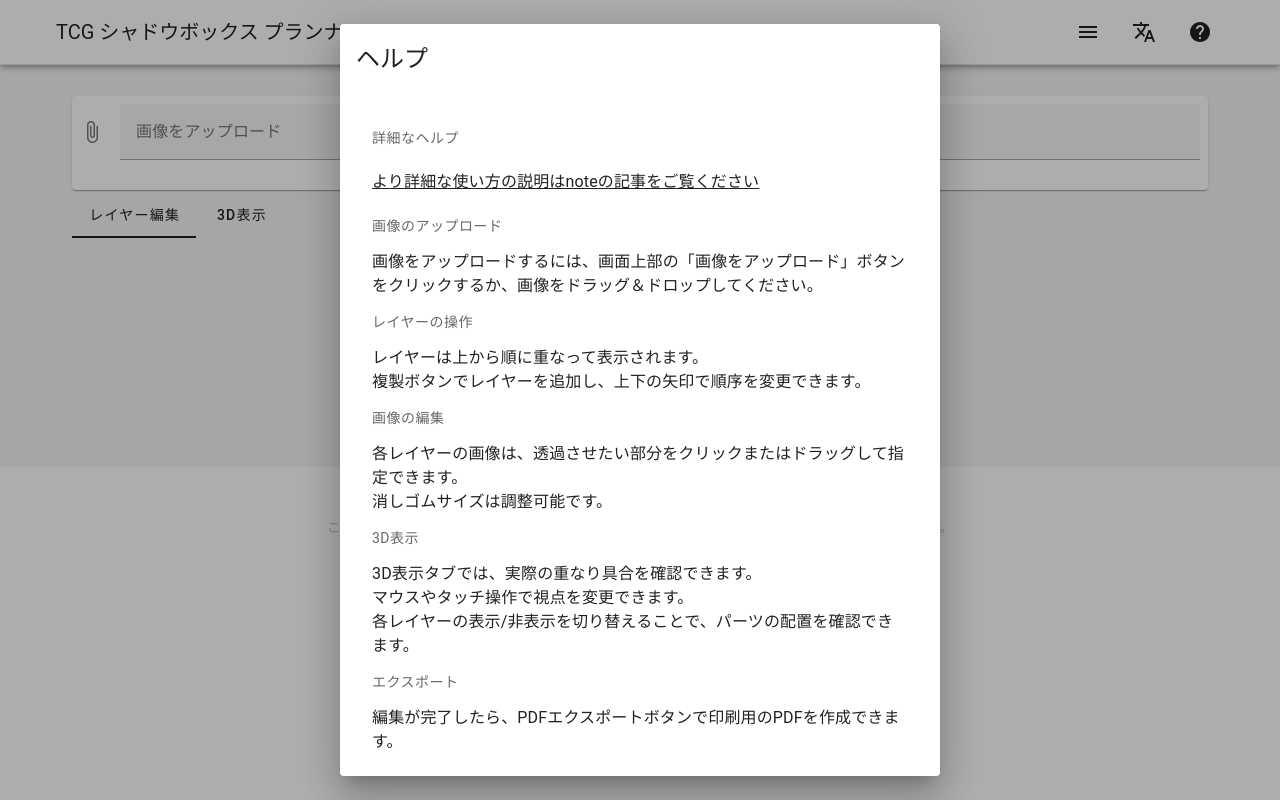
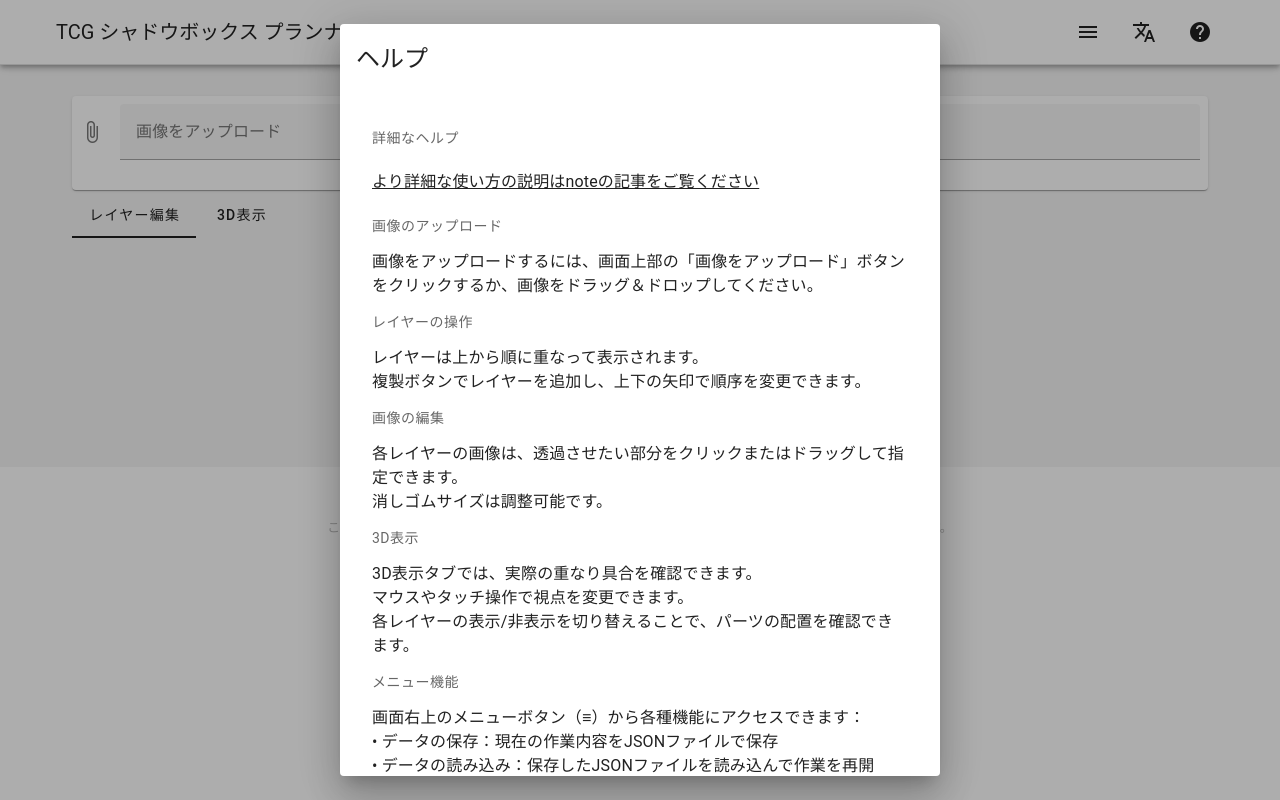
Before and after one commit to shin1kt/TCG-Shadowbox-Planner, a Nuxt app in the folder app/: page / in a window 1280 px wide. Both pictures are taken after a click on the button 1200 px from the left and 32 px from the top of the page. Built offline with nearby package versions, Linux system fonts and the light colour scheme.

Commit message:
feat: ヘルプダイアログにメニュー機能の説明を追加

```diff
--- a/app/components/HelpDialog.vue
+++ b/app/components/HelpDialog.vue
@@ -49,6 +49,13 @@
             ></v-list-item-title>
           </v-list-item>
 
+          <v-list-subheader>{{ t("help.menu.title") }}</v-list-subheader>
+          <v-list-item>
+            <v-list-item-title
+              v-html="t('help.menu.content')"
+            ></v-list-item-title>
+          </v-list-item>
+
           <v-list-subheader>{{ t("help.export.title") }}</v-list-subheader>
           <v-list-item>
             <v-list-item-title
--- a/app/i18n/locales/en.json
+++ b/app/i18n/locales/en.json
@@ -81,6 +81,10 @@
       "title": "3D View",
       "content": "In the 3D view tab, you can check how layers stack together.\nUse mouse or touch controls to change the viewpoint.\nYou can toggle the visibility of each layer to check part placement."
     },
+    "menu": {
+      "title": "Menu Functions",
+      "content": "Access various functions from the menu button (≡) in the top right corner:\n• Save Data: Save your current work as a JSON file\n• Load Data: Load a saved JSON file to resume work\n• Download PDF: Create a printable PDF file\n• Reset Screen: Clear all layers and edits"
+    },
     "export": {
       "title": "Export",
       "content": "When you're done editing, use the PDF Export button to create a printable PDF."
--- a/app/i18n/locales/ja.json
+++ b/app/i18n/locales/ja.json
@@ -74,6 +74,10 @@
       "title": "3D表示",
       "content": "3D表示タブでは、実際の重なり具合を確認できます。\nマウスやタッチ操作で視点を変更できます。\n各レイヤーの表示/非表示を切り替えることで、パーツの配置を確認できます。"
     },
+    "menu": {
+      "title": "メニュー機能",
+      "content": "画面右上のメニューボタン（≡）から各種機能にアクセスできます：\n• データの保存：現在の作業内容をJSONファイルで保存\n• データの読み込み：保存したJSONファイルを読み込んで作業を再開\n• PDFでダウンロード：印刷用のPDFファイルを作成\n• 画面をリセット：すべてのレイヤーと編集内容をクリア"
+    },
     "export": {
       "title": "エクスポート",
       "content": "編集が完了したら、PDFエクスポートボタンで印刷用のPDFを作成できます。"
```
